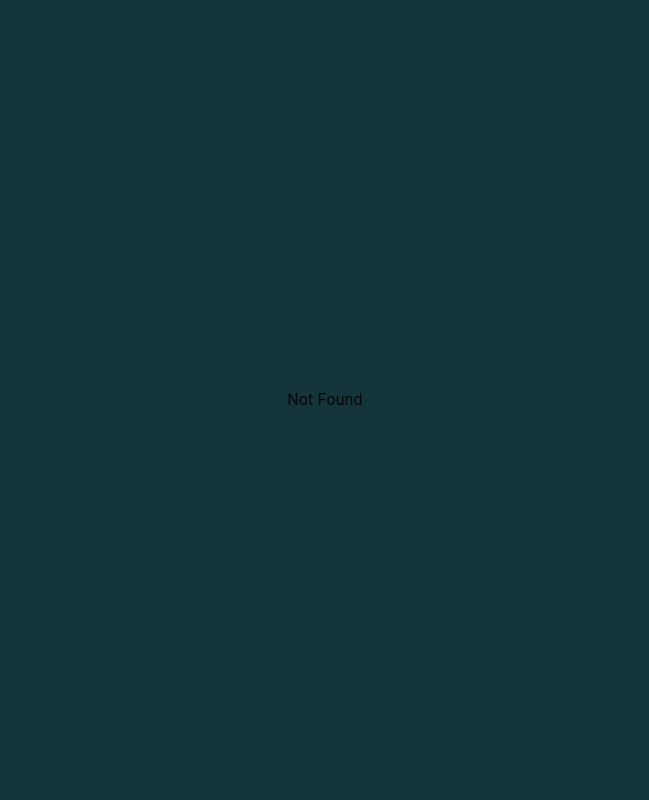
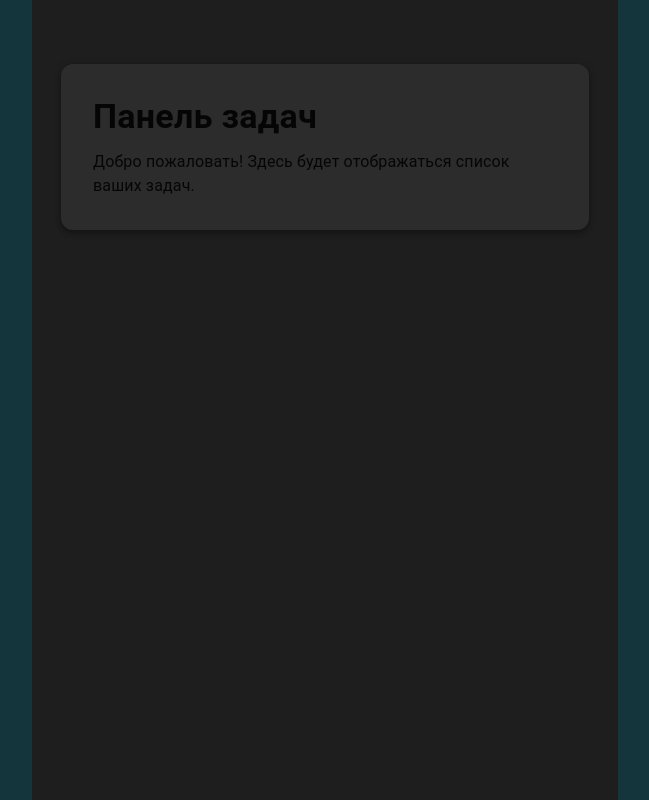
Before and after one commit to Danil-Nazarenko/Diplom, a React (Vite) app in the folder frontend/frontend/: page /main in a window 1280 px wide. Shown: the whole page, without its empty margins (315-964 px from the left). Built offline with nearby package versions, Linux system fonts and the light colour scheme.

Commit message:
Добавил главную страницу

```diff
--- /dev/null
+++ b/frontend/frontend/src/pages/MainPage.tsx
@@ -0,0 +1,38 @@
+import { Box, Typography, Paper } from '@mui/material';
+
+const MainPage = () => {
+  return (
+    <Box
+      sx={{
+        minHeight: '100vh',
+        bgcolor: '#1e1e1e',
+        color: '#fff',
+        display: 'flex',
+        flexDirection: 'column',
+        alignItems: 'center',
+        paddingTop: 8,
+      }}
+    >
+      <Paper
+        elevation={4}
+        sx={{
+          p: 4,
+          width: '90%',
+          maxWidth: 800,
+          borderRadius: 3,
+          backgroundColor: '#2c2c2c',
+        }}
+      >
+        <Typography variant="h4" gutterBottom fontWeight="bold">
+          Панель задач
+        </Typography>
+        <Typography variant="body1">
+          Добро пожаловать! Здесь будет отображаться список ваших задач.
+        </Typography>
+        {/* Позже здесь будет: список задач, фильтры, кнопки и т.д. */}
+      </Paper>
+    </Box>
+  );
+};
+
+export default MainPage;
--- a/frontend/frontend/src/router/routes.tsx
+++ b/frontend/frontend/src/router/routes.tsx
@@ -1,7 +1,8 @@
 import { createRouter, createRoute, createRootRoute } from '@tanstack/react-router';
 import Layout from '../layout';
 import LoginPage from '../pages/LoginPage';
-import RegisterPage from '../pages/RegisterPage'; // Импорт страницы регистрации
+import RegisterPage from '../pages/RegisterPage';
+import MainPage from '../pages/MainPage';
 
 const rootRoute = createRootRoute({
   component: Layout,
@@ -19,6 +20,12 @@ const registerRoute = createRoute({
   component: RegisterPage,
 });
 
+const mainRoute = createRoute({
+  getParentRoute: () => rootRoute,
+  path: '/main',
+  component: MainPage,
+})
+
 export const router = createRouter({
-  routeTree: rootRoute.addChildren([loginRoute, registerRoute]), // Добавляем маршрут регистрации
+  routeTree: rootRoute.addChildren([loginRoute, registerRoute, mainRoute]),
 });
```
